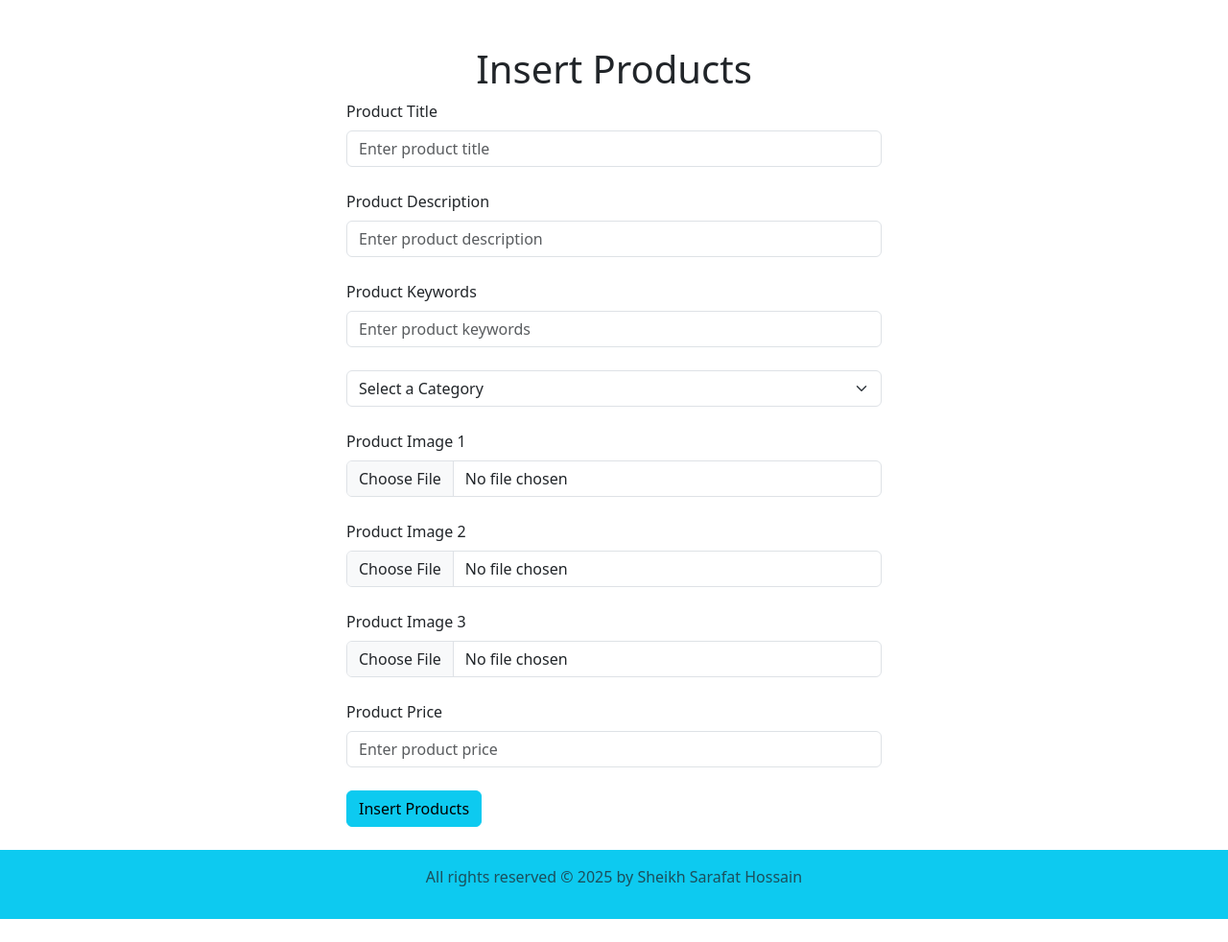
After one commit to shiekhsarafathossain/PoshuPakhi, a PHP site: page /Admin_Panel/insert_product.php in a window 1280 px wide. The commit adds this page. Shown: the whole page at 96% size. Run offline with PHP 8.4, Linux system fonts and the light colour scheme.

Commit message:
Insert Product Static Added

```diff
--- /dev/null
+++ b/Admin_Panel/insert_product.php
@@ -0,0 +1,107 @@
+<!DOCTYPE html>
+<html lang="en">
+<head>
+    <meta charset="UTF-8">
+    <meta name="viewport" content="width=device-width, initial-scale=1.0">
+    <title>Admin Panel</title>
+    <!-- Bootstrap CSS Link Start -->
+    <link href="https://cdn.jsdelivr.net/npm/bootstrap@5.3.3/dist/css/bootstrap.min.css" rel="stylesheet" integrity="sha384-QWTKZyjpPEjISv5WaRU9OFeRpok6YctnYmDr5pNlyT2bRjXh0JMhjY6hW+ALEwIH" crossorigin="anonymous">
+    <!-- Bootstrap CSS Link End -->
+    <!-- Font Awesome Link Start -->
+    <link rel="stylesheet" href="https://cdnjs.cloudflare.com/ajax/libs/font-awesome/6.7.2/css/all.min.css" integrity="sha512-Evv84Mr4kqVGRNSgIGL/F/aIDqQb7xQ2vcrdIwxfjThSH8CSR7PBEakCr51Ck+w+/U6swU2Im1vVX0SVk9ABhg==" crossorigin="anonymous" referrerpolicy="no-referrer" />
+    <!-- Font Awesome Link End -->
+    <!-- Style.css Link Start -->
+    <link rel="stylesheet" href="../assets/css/style.css">
+    <!-- Style.css Link End -->
+
+</head>
+<body>
+    <!-- Insert Products Start -->
+
+    <div class="container mt-5">
+        <h1 class="text-center">Insert Products</h1>
+        <form action="" method="post" enctype="multipart/form-data"></form>
+
+            <!-- Title Start -->
+            <div class="form-outline mb-4 w-50 m-auto">
+            <label for="product title" class="form-label">Product Title</label>
+            <input type="text" name="product_title" id="product_title" class="form-control" placeholder="Enter product title" autocomplete="off" required="required">
+            </div>
+            <!-- Title End -->
+
+            <!-- Description Start -->
+            <div class="form-outline mb-4 w-50 m-auto">
+            <label for="description" class="form-label">Product Description</label>
+            <input type="text" name="description" id="description" class="form-control" placeholder="Enter product description" autocomplete="off" required="required">
+            </div>
+            <!-- Description End -->
+
+            <!-- Keywords Start -->
+            <div class="form-outline mb-4 w-50 m-auto">
+            <label for="product_keywords" class="form-label">Product Keywords</label>
+            <input type="text" name="product_keywords" id="product_keywords" class="form-control" placeholder="Enter product keywords" autocomplete="off" required="required">
+            </div>
+            <!-- Keywords End -->
+
+            <!-- Category Start -->
+            <div class="form-outline mb-4 w-50 m-auto">
+            <select name="product_categories" id="" class="form-select">
+                <option value="">Select a Category</option>
+                <option value="">1</option>
+                <option value="">Select a Catego1r</option>
+                <option value="">Select a Catego2r</option>
+            </select>
+            </div>
+            <!-- Category End -->
+
+            <!-- Image 1 Start -->
+            <div class="form-outline mb-4 w-50 m-auto">
+            <label for="product_image1" class="form-label">Product Image 1</label>
+            <input type="file" name="product_image1" id="product_image1" class="form-control" autocomplete="off" required="required">
+            </div>
+            <!-- Image End -->
+            <!-- Image 2 Start -->
+            <div class="form-outline mb-4 w-50 m-auto">
+            <label for="product_image2" class="form-label">Product Image 2</label>
+            <input type="file" name="product_image2" id="product_image2" class="form-control" autocomplete="off" required="required">
+            </div>
+            <!-- Image 2 End -->
+            <!-- Image 3 Start -->
+            <div class="form-outline mb-4 w-50 m-auto">
+            <label for="product_image3" class="form-label">Product Image 3</label>
+            <input type="file" name="product_image3" id="product_image3" class="form-control" autocomplete="off" required="required">
+            </div>
+            <!-- Image 3 End -->
+
+            <!-- Product Price Start -->
+            <div class="form-outline mb-4 w-50 m-auto">
+            <label for="product_price" class="form-label">Product Price</label>
+            <input type="text" name="product_price" id="product_price" class="form-control" placeholder="Enter product price" autocomplete="off" required="required">
+            </div>
+            <!-- Product Price End -->
+
+            <!-- Product Price Start -->
+            <div class="form-outline mb-4 w-50 m-auto">
+            <input type="submit" name="insert_products" class="btn btn-info" value="Insert Products">
+            </div>
+            <!-- Product Price End -->
+
+
+    </div>
+
+
+    <!-- Insert Products End -->
+
+    <!-- Footer Start -->
+    <footer class="py-3 my-4 mt-4 bg-info">
+        <p class="text-center text-body-secondary">All rights reserved © 2025 by Sheikh Sarafat Hossain</p>
+    </footer>
+    <!-- Footer End -->
+
+
+
+<!-- Bootstrap JS Link Start -->
+<script src="https://cdn.jsdelivr.net/npm/bootstrap@5.3.3/dist/js/bootstrap.bundle.min.js" integrity="sha384-YvpcrYf0tY3lHB60NNkmXc5s9fDVZLESaAA55NDzOxhy9GkcIdslK1eN7N6jIeHz" crossorigin="anonymous"></script>
+<!-- Bootstrap JS Link End -->
+</body>
+</html>
--- a/assets/css/style.css
+++ b/assets/css/style.css
@@ -2,6 +2,7 @@
     margin: 0;
     padding: 0;
     box-sizing: border-box;
+
 }
 
 .logo {
--- a/index.php
+++ b/index.php
@@ -116,7 +116,7 @@
 
   <!-- SideBar End -->
   </div>
-  <div class="col-md-10">
+  <div class="col-md-9 m-auto">
     <!-- Product Start -->
     <div class="row">
       <div class="col-md-4">
```
